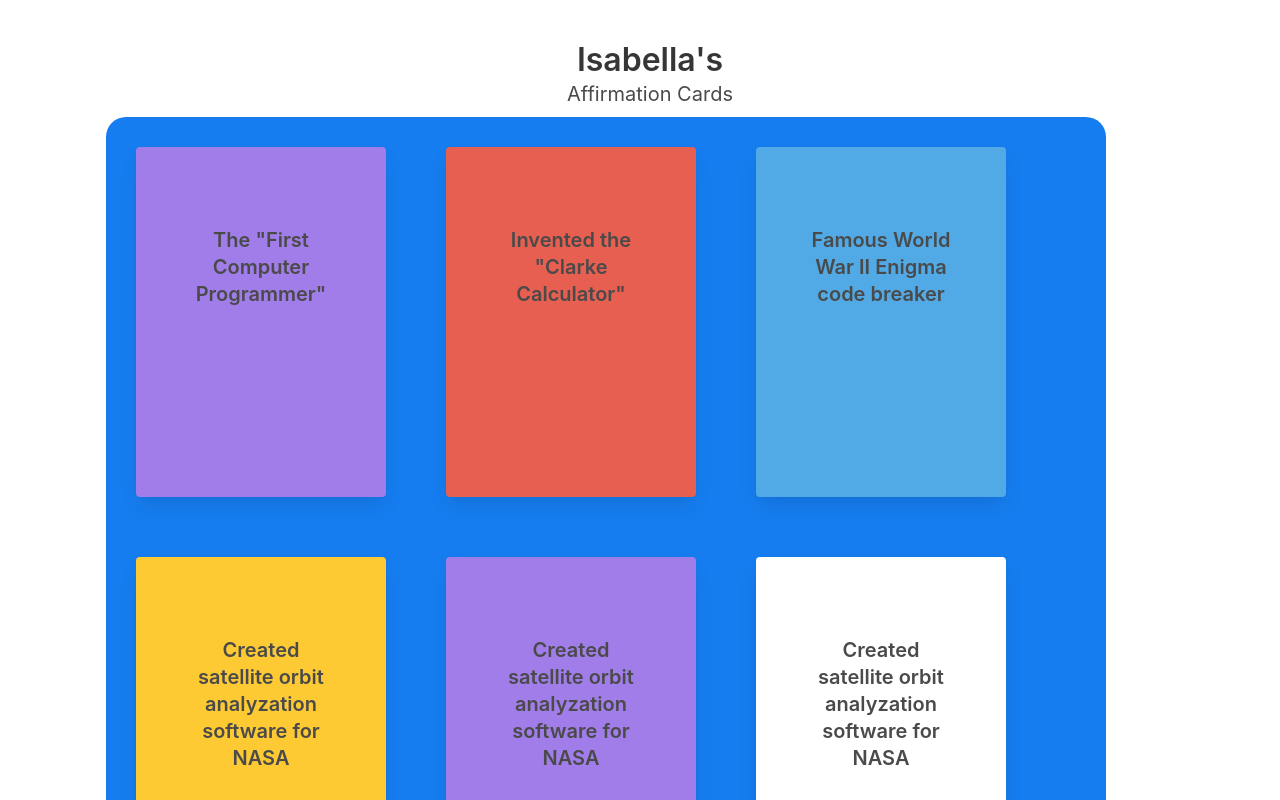
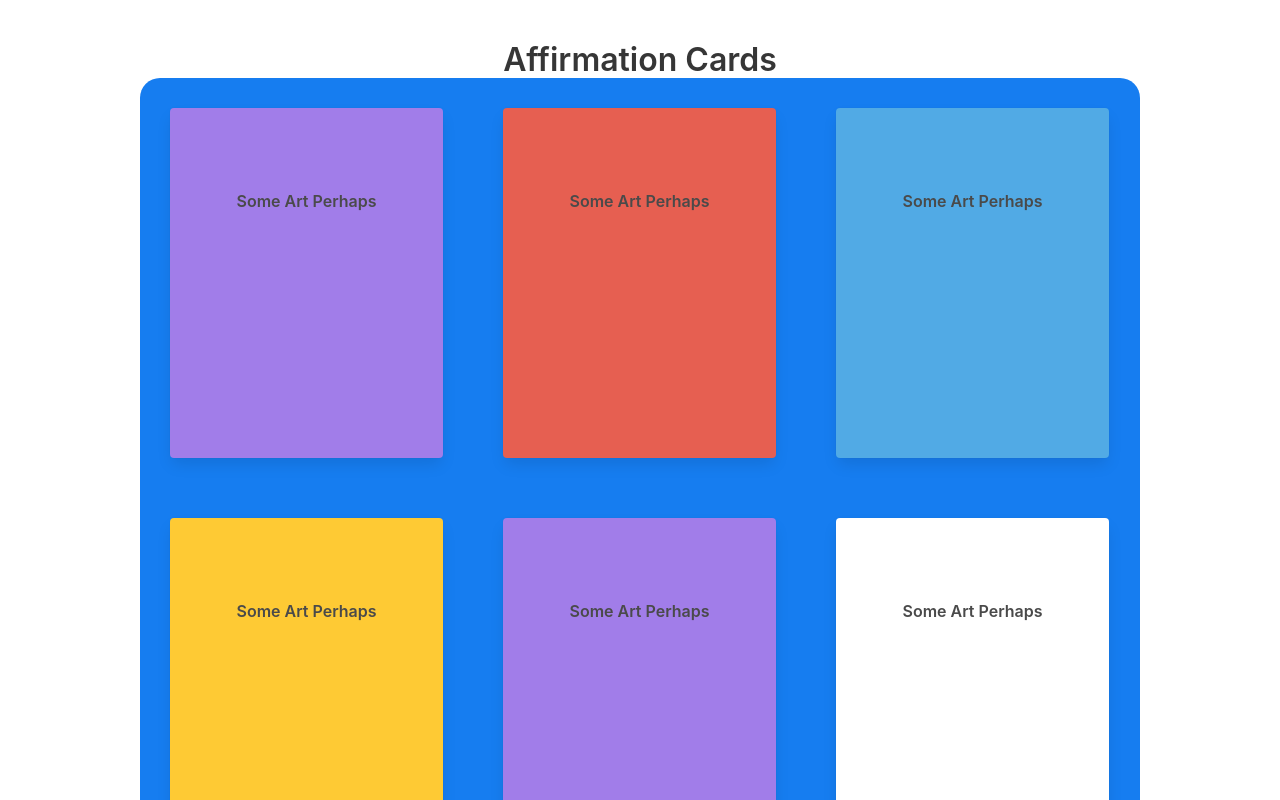
Before and after one commit to JaredFinn/Motivation-App, a Vue app: page / in a window 1280 px wide. Shown: the top 800 px of the page. Built offline with nearby package versions, Linux system fonts and the light colour scheme.

Commit message:
good cards, time for modals

```diff
--- a/src/components/Card.vue
+++ b/src/components/Card.vue
@@ -3,13 +3,15 @@
         <ul class="flashcard-list">
             <li v-on:click="toggleCard(card)" v-for="card in cards" :key="card">
                 <transition name="flip">
-                <p v-bind:key="card.flipped" class="card">
-                    {{ card.flipped ? card.back : card.front }}
-                </p>
+                    <div class="content">
+                        <p v-bind:key="card.flipped" class="card is-size-6">
+                            {{ card.flipped ? card.back.quote : card.front.someArt }}
+                        </p>
+                </div>
                 </transition>
             </li>
             <div>
-                <modal :modalActive="cardClicked" v-on:modalInactive="toggleCard(currentCard)"/>
+                <modal :modalActive="cardClicked" v-on:modalInactive="toggleCard(currentCard)" :currentModal="currentCard"/>
             </div>
         </ul>
     </div>
@@ -22,34 +24,63 @@
     data: () => ({
         cards: [
             {
-                front: 'The "First Computer Programmer"',
-                back: 'Ada Lovelace',
+                front: {
+                    someArt: "Some Art Perhaps"
+                },
+                back: {
+                    quote: '"Attitude is a choice. Happiness is a choice. Optimism is a choice. Kindness is a choice. Giving is a choice. Respect is a choice. Whatever choice you make makes you. Choose wisely."',
+                    author: "Roy T. Bennett"
+                },
                 flipped: false,
             },
             {
-                front: 'Invented the "Clarke Calculator"',
-                back: 'Edith Clarke',
-                flipped: false,
-
-            },
-            {
-                front: 'Famous World War II Enigma code breaker',
-                back: 'Alan Turing',
+                front: {
+                    someArt: "Some Art Perhaps"
+                },
+                back: {
+                    quote: '"Don\'t be pushed around by the fears in your mind. Be led by the dreams in your heart."',
+                    author: "Roy T. Bennett"
+                },
                 flipped: false,
             },
             {
-                front: 'Created satellite orbit analyzation software for NASA',
-                back: 'Dr. Evelyn Boyd Granville',
+                front: {
+                    someArt: "Some Art Perhaps"
+                },
+                back: {
+                    quote: '"Instead of worrying about what you cannot control, shift your energy to what you can create."',
+                    author: "Roy T. Bennett"
+                },
                 flipped: false,
             },
             {
-                front: 'Created satellite orbit analyzation software for NASA',
-                back: 'Dr. Evelyn Boyd Granville',
+                front: {
+                    someArt: "Some Art Perhaps"
+                },
+                back: {
+                    quote: '"Take responsibility of your own happiness, never put it in other people’s hands."',
+                    author: "Roy T. Bennett"
+                },
                 flipped: false,
             },
             {
-                front: 'Created satellite orbit analyzation software for NASA',
-                back: 'Dr. Evelyn Boyd Granville',
+                front: {
+                    someArt: "Some Art Perhaps"
+                },
+                back: {
+                    quote: '"It’s only after you’ve stepped outside your comfort zone that you begin to change, grow, and transform."',
+                    author: "Roy T. Bennett"
+                },
+                flipped: false,
+            },
+            {
+                front: {
+                    someArt: "Some Art Perhaps"
+                },
+                back: {
+                    quote: '"More smiling, less worrying. More compassion, less judgment. More blessed, less stressed. More love, less hate."',
+                    author: "Roy T. Bennett"
+                },
                 flipped: false,
             },
         ],
@@ -116,7 +147,7 @@
 
   .card {
     display: block;
-    width: 250px;
+    width: 273px;
     height: 350px;
     margin: 30px;
     padding: 80px 50px;
--- a/src/components/Modal.vue
+++ b/src/components/Modal.vue
@@ -3,11 +3,13 @@
     <div class="modal-background"></div>
         <div class="modal-card">
             <header class="modal-card-head">
-                <p class="modal-card-title">Modal title</p>
+                <p class="modal-card-title">Hello</p>
                 <button @click="$emit('modalInactive')" class="delete" aria-label="close"></button>
             </header>
             <section class="modal-card-body">
-                <!-- Content ... -->
+                <div class="content">
+                    <h1>Hello</h1>
+                </div>
             </section>
             <footer class="modal-card-foot">
                 <button class="button is-success">Save changes</button>
@@ -20,9 +22,72 @@
 <script>
 export default {
     data: () => ({
+        cards: [
+            {
+                front: {
+                    someArt: "Some Art Perhaps"
+                },
+                back: {
+                    quote: '"Attitude is a choice. Happiness is a choice. Optimism is a choice. Kindness is a choice. Giving is a choice. Respect is a choice. Whatever choice you make makes you. Choose wisely."',
+                    author: "Roy T. Bennett"
+                },
+                flipped: false,
+            },
+            {
+                front: {
+                    someArt: "Some Art Perhaps"
+                },
+                back: {
+                    quote: '"Don\'t be pushed around by the fears in your mind. Be led by the dreams in your heart."',
+                    author: "Roy T. Bennett"
+                },
+                flipped: false,
+            },
+            {
+                front: {
+                    someArt: "Some Art Perhaps"
+                },
+                back: {
+                    quote: '"Instead of worrying about what you cannot control, shift your energy to what you can create."',
+                    author: "Roy T. Bennett"
+                },
+                flipped: false,
+            },
+            {
+                front: {
+                    someArt: "Some Art Perhaps"
+                },
+                back: {
+                    quote: '"Take responsibility of your own happiness, never put it in other people’s hands."',
+                    author: "Roy T. Bennett"
+                },
+                flipped: false,
+            },
+            {
+                front: {
+                    someArt: "Some Art Perhaps"
+                },
+                back: {
+                    quote: '"It’s only after you’ve stepped outside your comfort zone that you begin to change, grow, and transform."',
+                    author: "Roy T. Bennett"
+                },
+                flipped: false,
+            },
+            {
+                front: {
+                    someArt: "Some Art Perhaps"
+                },
+                back: {
+                    quote: '"More smiling, less worrying. More compassion, less judgment. More blessed, less stressed. More love, less hate."',
+                    author: "Roy T. Bennett"
+                },
+                flipped: false,
+            },
+        ],
     }),
     props: {
-        modalActive: Boolean
+        modalActive: Boolean,
+        currentModal: Number,
     }
 }
 </script>
--- a/src/components/TitleBar.vue
+++ b/src/components/TitleBar.vue
@@ -1,7 +1,6 @@
 <template>
-  <div class="title-bar is-mobile">
-        <p class="title is-3 is-family-primary">Isabella's</p>
-        <p class="subtitle is-5">Affirmation Cards</p>
+  <div class="title-bar is-mobile" >
+        <p class="title is-3 is-family-primary">Affirmation Cards</p>
   </div>
 </template>
 
--- a/src/views/Home.vue
+++ b/src/views/Home.vue
@@ -37,14 +37,14 @@
     border-radius: 20px;
     margin-top: 10px;
     width: 1000px;
+    margin: auto;
 }
 .home{
     margin: auto;
     margin: 10px;
 }
 #title-bar{
-    margin-top: 10px;
-    margin-left: 20px;
+
 }
 
 </style>
```
